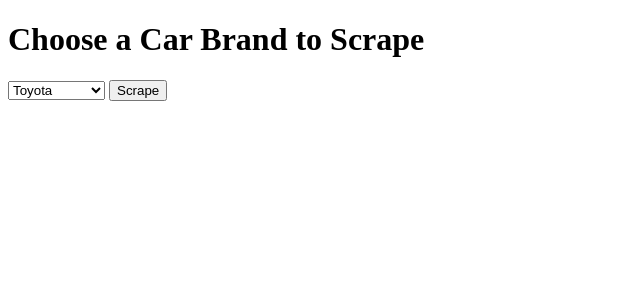
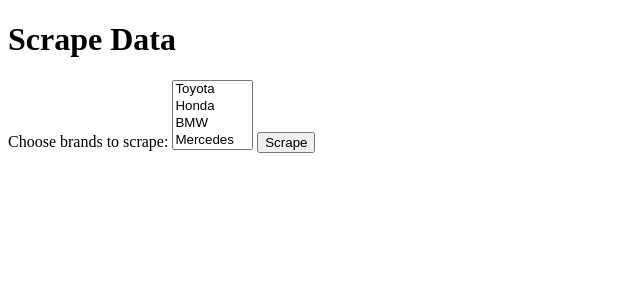
Before and after one commit to OskarSko/Projekty, a Flask app: page /scrape in a window 1280 px wide. Shown: the top 300 px of the page, without its empty margins (0-640 px from the left). Run offline with Flask 2, Linux system fonts and the light colour scheme.

Commit message:
Add files via upload

```diff
--- a/Scraper_projekt/interface/templates/scrape.html
+++ b/Scraper_projekt/interface/templates/scrape.html
@@ -1,14 +1,15 @@
 <!DOCTYPE html>
-<html lang="pl">
+<html lang="en">
 <head>
     <meta charset="UTF-8">
     <meta name="viewport" content="width=device-width, initial-scale=1.0">
-    <title>Scrape Car Data</title>
+    <title>Scrape</title>
 </head>
 <body>
-    <h1>Choose a Car Brand to Scrape</h1>
-    <form method="post" action="{{ url_for('scrape') }}">
-        <select name="brand">
+    <h1>Scrape Data</h1>
+    <form method="post" action="/scrape">
+        <label for="brand">Choose brands to scrape:</label>
+        <select name="brand" id="brand" multiple>
             {% for brand in brands %}
                 <option value="{{ brand }}">{{ brand }}</option>
             {% endfor %}
```
